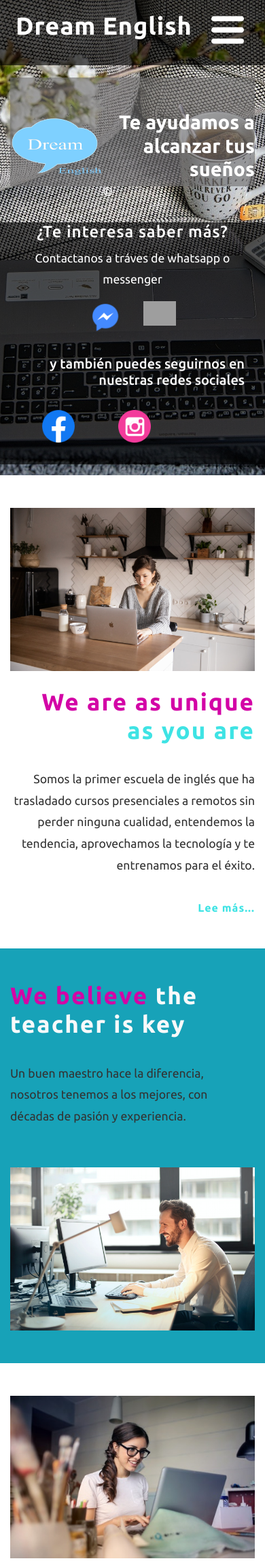
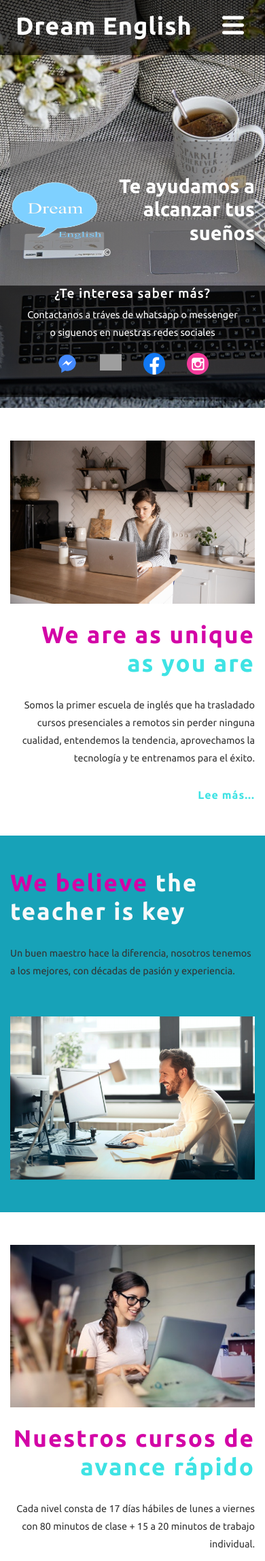
Before and after one commit to cf2013/dreamenglish, a PHP site: page /index.html in a window 390 px wide. Shown: the top 2296 px of the page at 68% size. Run offline with PHP 8.4, Linux system fonts and the light colour scheme; grey boxes are pictures that could not be loaded.

Commit message:
responsive

```diff
--- a/assets/css/style.css
+++ b/assets/css/style.css
@@ -222,8 +222,14 @@ nav ul ul ul li {
 li > a:only-child:after {
     content: '';
 }
+.facebook-img, .insta-img{
+    display: none;
+}
 .contactanos-media>ul>li{
     margin: 1rem;;
+}
+p.siguenos{
+    display: none;
 }
 ul.social-media{
     display: inline-flex;
@@ -570,6 +576,10 @@ figure {
     margin: 0 0 1rem;
     background: #f1f1f1;
     padding: 1em;
+    text-align: center;
+}
+figure img{
+    width: 11rem;
 }
 
 .mis-stage h6 {
@@ -578,6 +588,9 @@ figure {
     margin-top: 1em;
     letter-spacing: 1px;
 	text-align: center;
+}
+.more-services-1 figure{
+    text-align: center;
 }
 .more-services h4 {
     font-size: 1.3em;
@@ -587,7 +600,7 @@ figure {
 }
 .more-services p {
     color: #777;
-    text-align: center;
+    text-align: start;
     margin-bottom: 1em 0;
 }
 .events-up h5 {
@@ -653,7 +666,7 @@ figure {
 }
 .testimonials-2 h6{
     color: rgb(4, 21, 32);
-    text-align: justify ;
+    text-align: start ;
 }
 .testimonials-2 p{
     color: white;
@@ -724,6 +737,7 @@ footer ul li.hd {
 	background-color: #F4F4F4;
 	border: none;
 }
+
 .img-fluid-2{
     max-width: 90%;
     height: auto;
@@ -1537,18 +1551,29 @@ section.agile_stats p{
     ul.social-media {
         display: inline-flex;
     }
-}
-@media screen and (max-width: 768px) {
+    .title-section{
+        padding-top: 3rem;
+        padding-bottom: 0rem!important;
+    }
+}
+@media (min-width:737px) and (max-width: 768px) {
     ul.social-media {
         display: block;
     }
+    .mis-stage{
+        margin-top: 3rem;
+        margin-left: 3rem;
+        margin-right: 3rem;
+    }
     .slider-info h3 {
         font-size: 2.5em;
     }
     .navbar-light {
         padding: 1.3em 1em;
     }
-
+    .container{
+        padding-top: 0rem;
+    }
 }
 
 @media screen and (max-width: 736px) {
@@ -1633,7 +1658,7 @@ section.agile_stats p{
         left:113px;
     }
     .banner-text {
-        padding: 20vw 0 12vw;
+        padding: 44vw 0 12vw;
     }
 }
 
@@ -1648,12 +1673,41 @@ section.agile_stats p{
     .banner-top.pb-5 {
         padding-bottom: 1em !important;
     }
+    .more-services img.img-fluid{
+        height: 15rem!important;
+        width: 70%;
+    }
+    .mis-stage h6 {
+        font-size: 0.8em;
+        font-weight: 500;
+    }
+    .img-sm {
+        width: 2rem;
+    }
+    h4, .h4 {
+        font-size: 1.2rem;
+    }
+    h5{
+        font-size: 0.8em;
+        font-weight: 100;
+    }
+    p{
+        font-size: 0.9em;
+    }
+    p.siguenos{
+        display: block;
+        color: white;
+    }
+    ul.social-media{
+        display: none;
+    }
+    .facebook-img, .insta-img{
+        display: block;
+    }
 }
 
 @media screen and (max-width: 440px) {
-    ul.social-media{
-        display: block;
-    }
+
 	a.navbar-brand i {
 		font-size: 1.5em;
 	}
@@ -1672,9 +1726,7 @@ section.agile_stats p{
     }
 }
 @media screen and (max-width: 414px) {
-    ul.social-media{
-        display: block;
-    }
+
     .caption {
         width: 83%;
         left:36px;
--- a/index.html
+++ b/index.html
@@ -63,11 +63,14 @@
                 <div class="row slider-bottom">
                     <div class="col-12 col-md-6 slider-bottom-lft contacta">
 						<h4>¿Te interesa saber más?</h4>
-						<p class="text-white mt-2">Contactanos a tráves de whatsapp o messenger</p>
+						<p class="text-white mt-2 contactanos">Contactanos a tráves de whatsapp o messenger</p>
+						<p class="siguenos">o siguenos en nuestras redes sociales</p>
 						<div class="contactanos-media">
 							<ul class="d-inline-flex">
 								<li><a href="https://www.messenger.com/t/dreamenglishmx"><img class="img-sm" src="/assets/imgs/messenger-chat-logo-png.png" alt="messenger" srcset=""></a></li>
 								<li><a href="https://wa.me/5213314389162?text=Me%20interesa%20saber%20más"><img class="img-sm" src="/assets/imgs/logo-whatsapp.png" alt="whatsapp" srcset=""></a></li>
+								<li class="facebook-img"><a href="https://www.facebook.com/Dream-English-108089027608597"><img class="img-sm" src="./assets/imgs/facebook_Logo_oficial.png" alt="facebook"></a></li>
+								<li class="insta-img"><a href="http://instagram.com/dreamenglishmx"><img src="./assets/imgs/instagram-logo.png" alt="instagram" class="img-sm"></a></li>
 							</ul>
 						</div>
 					</div>
@@ -103,10 +106,10 @@
      <section class="about-w3ls py-5">
 		<div class="container pt-xl-5 pb-lg-3">
 			<div class="row">
-				<div class="col-lg-5">
+				<div class="col-lg-5 col-md-6 m-auto">
 					<img src="assets/imgs/laptop-women-kitchen.jpg" alt="" class="img-section4 img-fluid">
 				</div>
-				<div class="col-lg-7 section-4">
+				<div class="col-lg-7 col-md-6 section-4">
 					<div class="agil_mor">
 						<h2 class="heading-agileinfo">We are as unique <span>as you are</span></h2>
 						<p class="vam">Somos la primer escuela de inglés que ha trasladado cursos presenciales a remotos sin perder ninguna cualidad, entendemos la tendencia, aprovechamos la tecnología y te entrenamos para el éxito. </p>
@@ -119,14 +122,14 @@
 	<section class="about-w3ls py-5 bg-info">
 		<div class="container pt-xl-5 pb-lg-3">
 			<div class="row">
-				<div class="col-lg-7 section-5">
+				<div class="col-lg-7 col-md-6 section-5">
 					<div class="agil_mor">
 						<h3 class="heading-agileinfo">We believe<span class="text-light"> the teacher is key</span></h3>
 						<p class="vam">Un buen maestro hace la diferencia, nosotros tenemos a los mejores, con décadas de pasión y experiencia. </p>
 
 					</div>
 				</div>
-				<div class="col-lg-5">
+				<div class="col-lg-5 col-md-6">
 					<img src="assets/imgs/man-rolling-chair.jpg" alt="" class="img-section4 img-fluid" >
 				</div>
 
@@ -136,10 +139,10 @@
 	<section class="about-w3ls py-5">
 		<div class="container pt-xl-5 pb-lg-3">
 			<div class="row">
-				<div class="col-lg-5">
+				<div class="col-lg-5 col-md-6">
 					<img src="assets/imgs/man-laptop.jpg" alt="" class="img-section4 img-fluid">
 				</div>
-				<div class="col-lg-7 section-4">
+				<div class="col-lg-7 col-md-6 section-4">
 					<div class="agil_mor">
 						<h2 class="heading-agileinfo"> Nuestros cursos de <span>avance rápido </span></h2>
 						<p class="vam">Cada nivel consta de 17 días hábiles de lunes a viernes con 80 minutos de clase + 15 a 20 minutos de trabajo individual. </p>
@@ -296,9 +299,9 @@
 
 					</ul>
 				</div>
-				<div class="col-lg-7 video">
+				<!-- <div class="col-lg-7 video">
 					<img src="images/g1.jpg" class="img-fluid" alt="" />
-				</div>
+				</div> -->
 			</div>
 		</div>
 	</div>
```
